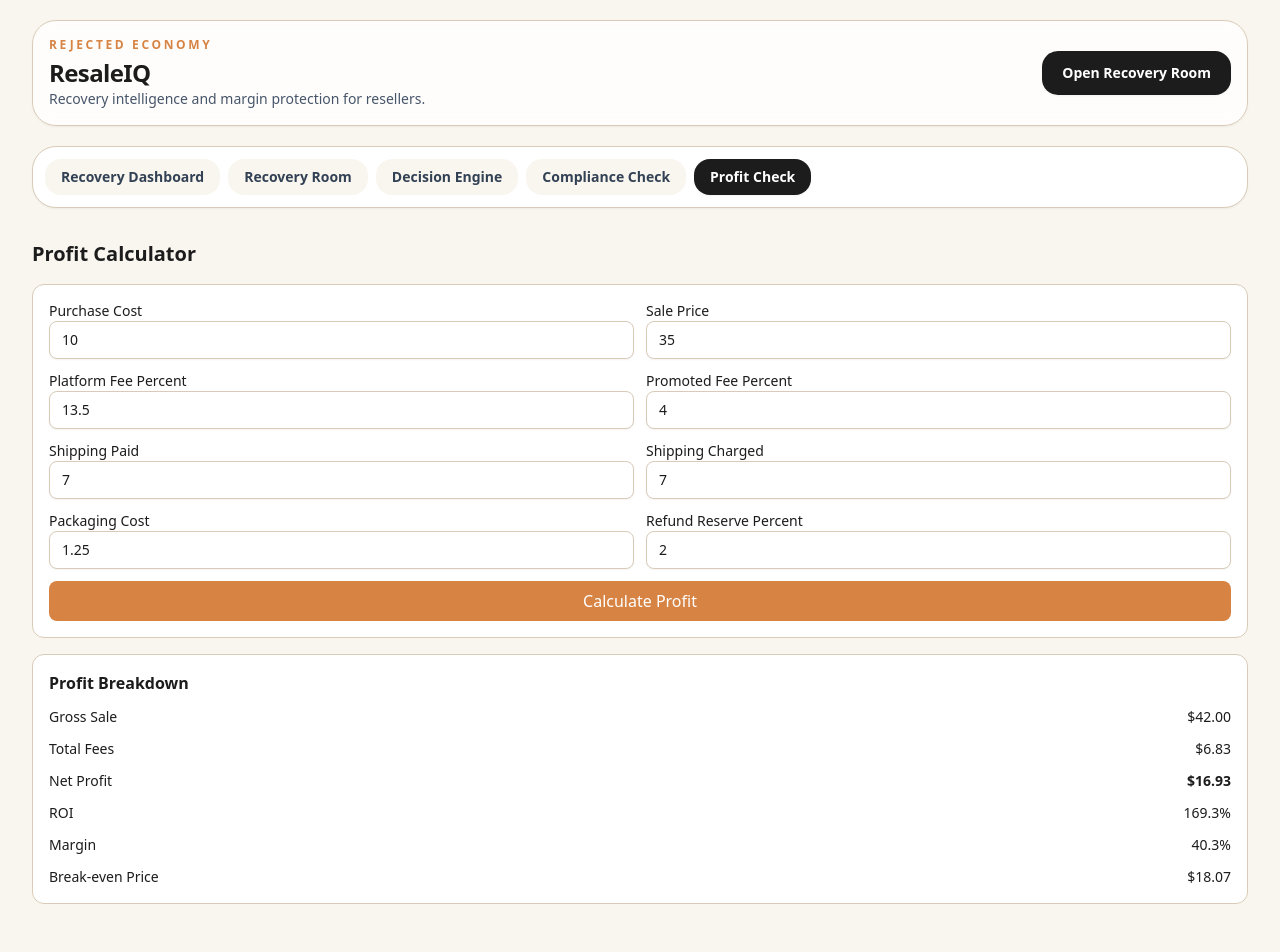
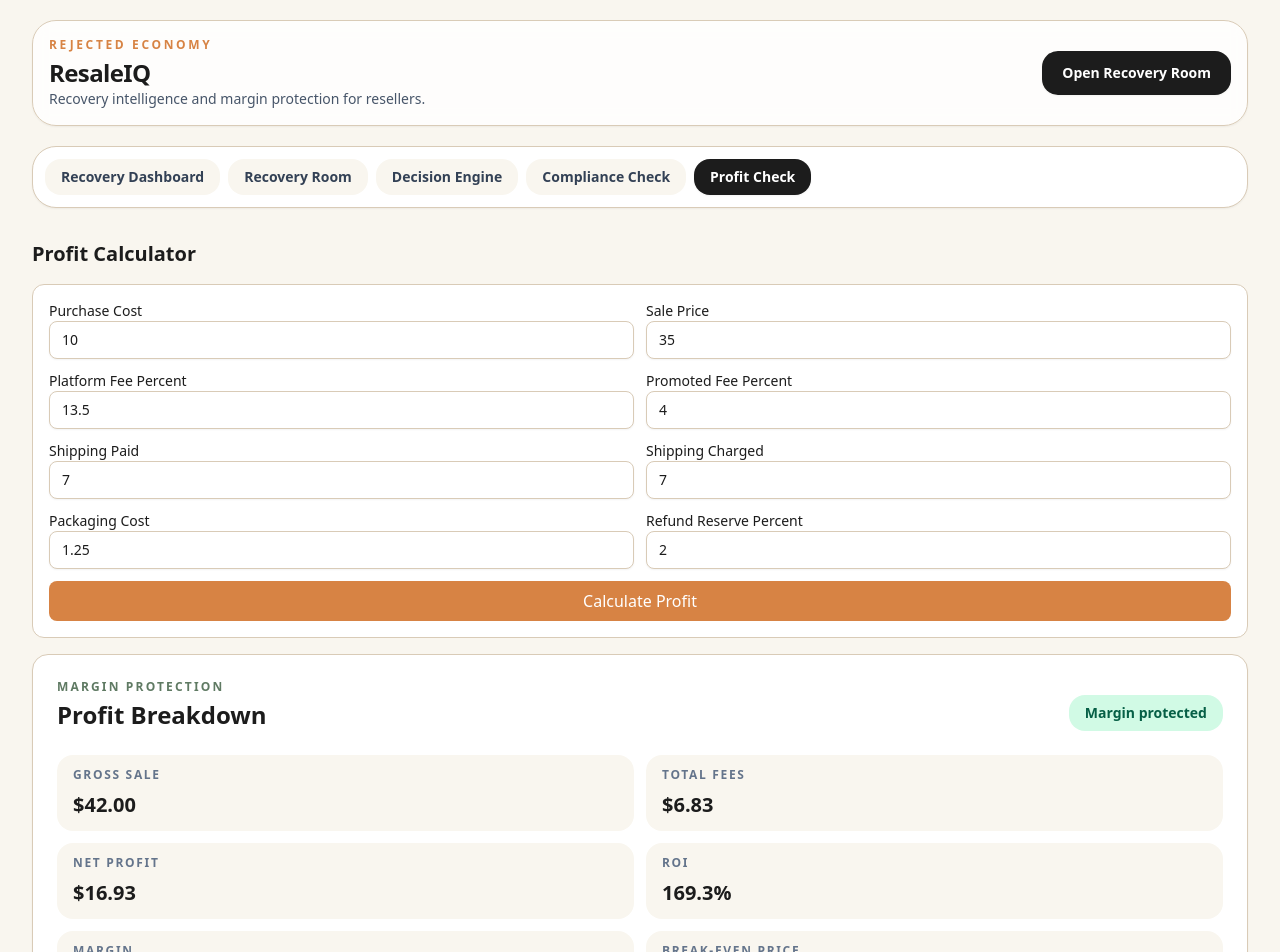
Before and after one commit to RejectedDope/ResaleIQ, a Next.js app: page /profit in a window 1280 px wide. Shown: the top 952 px of the page. Before the commit the page ends 924 px from the top, so only its background shows below. Built offline with nearby package versions, Linux system fonts and the light colour scheme.

Commit message:
Polish profit breakdown UI

```diff
--- a/components/ProfitBreakdown.tsx
+++ b/components/ProfitBreakdown.tsx
@@ -1,28 +1,39 @@
-import React from 'react';
 import { ProfitResult } from '@/lib/types';
 
 export function ProfitBreakdown({ result }: { result: ProfitResult }) {
   const currency = (n: number) => `$${n.toFixed(2)}`;
+  const rows = [
+    ['Gross Sale', currency(result.grossSale)],
+    ['Total Fees', currency(result.totalFees)],
+    ['Net Profit', currency(result.netProfit)],
+    ['ROI', `${result.roi.toFixed(1)}%`],
+    ['Margin', `${result.margin.toFixed(1)}%`],
+    ['Break-even Price', currency(result.breakEvenPrice)],
+  ];
 
   return (
-    <div className="rounded-xl border border-tan bg-white p-4">
-      <h3 className="mb-3 font-semibold">Profit Breakdown</h3>
-      <div className="grid grid-cols-2 gap-3 text-sm">
-        <p>Gross Sale</p>
-        <p className="text-right">{currency(result.grossSale)}</p>
-        <p>Total Fees</p>
-        <p className="text-right">{currency(result.totalFees)}</p>
-        <p>Net Profit</p>
-        <p className="text-right font-semibold">{currency(result.netProfit)}</p>
-        <p>ROI</p>
-        <p className="text-right">{result.roi.toFixed(1)}%</p>
-        <p>Margin</p>
-        <p className="text-right">{result.margin.toFixed(1)}%</p>
-        <p>Break-even Price</p>
-        <p className="text-right">{currency(result.breakEvenPrice)}</p>
+    <div className="rounded-2xl border border-tan bg-white p-6 shadow-sm">
+      <div className="flex flex-col gap-2 md:flex-row md:items-end md:justify-between">
+        <div>
+          <p className="text-xs font-bold uppercase tracking-[0.18em] text-sage">Margin Protection</p>
+          <h3 className="mt-1 text-2xl font-extrabold text-ink">Profit Breakdown</h3>
+        </div>
+        <div className={`rounded-2xl px-4 py-2 text-sm font-bold ${result.weakProfitWarning ? 'bg-red-100 text-red-800' : 'bg-emerald-100 text-emerald-800'}`}>
+          {result.weakProfitWarning ? 'Margin at risk' : 'Margin protected'}
+        </div>
+      </div>
+      <div className="mt-6 grid gap-3 md:grid-cols-2">
+        {rows.map(([label, value]) => (
+          <div key={label} className="rounded-2xl bg-ivory px-4 py-3">
+            <p className="text-xs font-bold uppercase tracking-[0.14em] text-slate-500">{label}</p>
+            <p className="mt-2 text-xl font-extrabold text-ink">{value}</p>
+          </div>
+        ))}
       </div>
       {result.weakProfitWarning ? (
-        <p className="mt-3 rounded-lg bg-orange-100 px-3 py-2 text-xs text-orange-800">Warning: profit is weak, consider repricing or cost cuts.</p>
+        <p className="mt-4 rounded-2xl bg-red-50 px-4 py-3 text-sm font-semibold leading-6 text-red-800">
+          Warning: this item is selling at fake profit. Reprice, bundle, or cut handling costs before relisting.
+        </p>
       ) : null}
     </div>
   );
```
